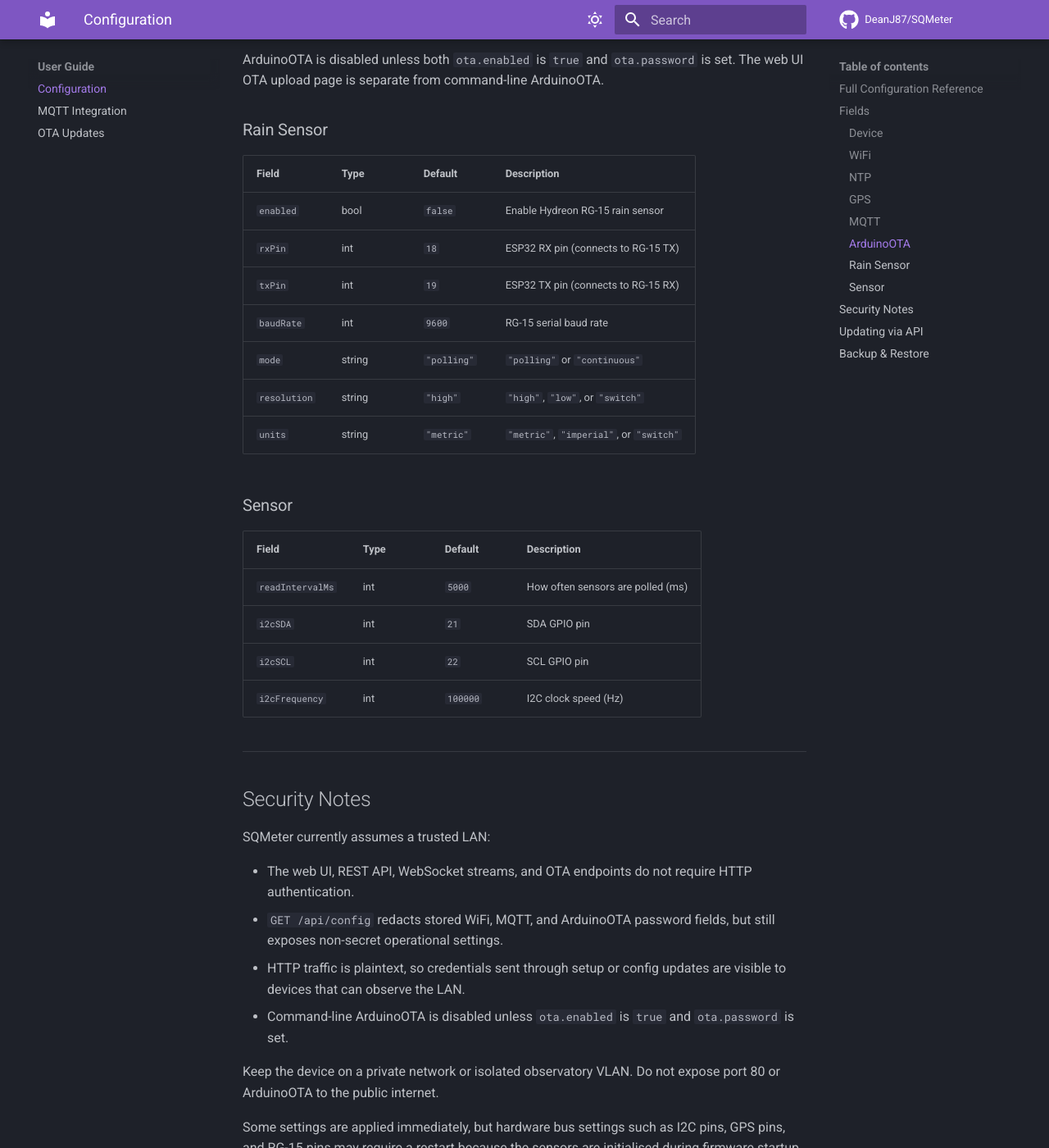
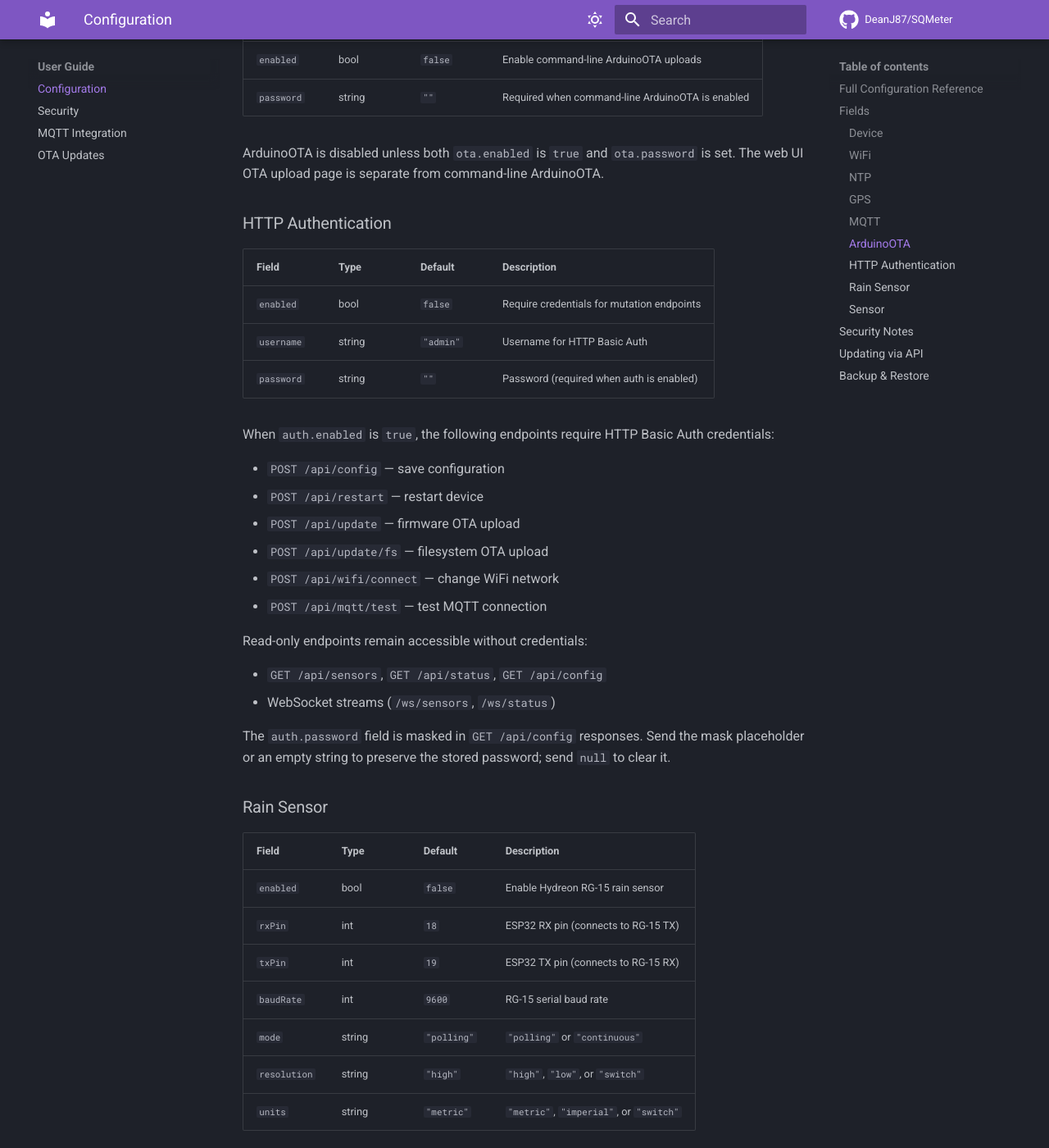
Before and after one commit to DeanJ87/SQMeter, an MkDocs documentation site: the page built from docs/user-guide/configuration.md, in a window 1280 px wide and 1400 px high, scrolled down 4072 px. Shown: the whole window at 82% size. Built offline with MkDocs 1.6.1 and Material for MkDocs 9.7.7, drawn with Linux system fonts in a browser that asks for light colours; comment, search, counter and statistics services are not loaded; some of the changed text lies outside the part shown.

Commit message:
feat: add optional HTTP Basic Auth for sensitive endpoints
Adds an opt-in AuthConfig (auth.enabled, auth.username, auth.password)
that gates mutation endpoints behind HTTP Basic Auth when enabled.
Read-only sensor and status endpoints remain open by default.

Firmware changes:
- Add AuthConfig struct to Config.h; add auth field to Config
- Persist and redact auth.password in Config.cpp toJson/fromJson
- Validate: auth enabled requires non-empty username and password
- Add WebServer::requireAuth() helper using ESPAsyncWebServer authenticate()
- Protect: POST/PUT /api/config, POST /api/restart, POST /api/update,
  POST /api/update/fs, POST /api/wifi/connect, POST /api/mqtt/test
- Leave open: GET endpoints, WebSocket streams

Web UI changes:
- Add AuthConfig interface to types/index.ts
- Add authConfigSchema to validation/configSchema.ts
- Add auth section to mockConfig in mocks/data.ts
- Add HTTP Authentication section to Settings.tsx with enable toggle,
  username and password fields, and password-masking guidance

Docs:
- Add docs/user-guide/security.md with threat model, protected endpoint
  table, setup guide, password reset procedure, and limitations
- Update configuration.md: add auth field reference, update security notes
- Add Security page to mkdocs.yml nav

```diff
--- a/docs/user-guide/configuration.md
+++ b/docs/user-guide/configuration.md
@@ -51,6 +51,12 @@ All settings are stored in NVS (Non-Volatile Storage) and survive firmware and f
 
   "ota": {
     "enabled": false,
+    "password": ""
+  },
+
+  "auth": {
+    "enabled": false,
+    "username": "admin",
     "password": ""
   },
 
@@ -145,6 +151,30 @@ When GPS is enabled and has a fix, it can serve as the primary time source for a
 
 ArduinoOTA is disabled unless both `ota.enabled` is `true` and `ota.password` is set. The web UI OTA upload page is separate from command-line ArduinoOTA.
 
+### HTTP Authentication
+
+| Field | Type | Default | Description |
+|-------|------|---------|-------------|
+| `enabled` | bool | `false` | Require credentials for mutation endpoints |
+| `username` | string | `"admin"` | Username for HTTP Basic Auth |
+| `password` | string | `""` | Password (required when auth is enabled) |
+
+When `auth.enabled` is `true`, the following endpoints require HTTP Basic Auth credentials:
+
+- `POST /api/config` — save configuration
+- `POST /api/restart` — restart device
+- `POST /api/update` — firmware OTA upload
+- `POST /api/update/fs` — filesystem OTA upload
+- `POST /api/wifi/connect` — change WiFi network
+- `POST /api/mqtt/test` — test MQTT connection
+
+Read-only endpoints remain accessible without credentials:
+
+- `GET /api/sensors`, `GET /api/status`, `GET /api/config`
+- WebSocket streams (`/ws/sensors`, `/ws/status`)
+
+The `auth.password` field is masked in `GET /api/config` responses. Send the mask placeholder or an empty string to preserve the stored password; send `null` to clear it.
+
 ### Rain Sensor
 
 | Field | Type | Default | Description |
@@ -170,11 +200,12 @@ ArduinoOTA is disabled unless both `ota.enabled` is `true` and `ota.password` is
 
 ## Security Notes
 
-SQMeter currently assumes a trusted LAN:
+SQMeter is designed for a trusted LAN environment. See the [Security Guide](security.md) for a full threat model and setup recommendations.
 
-- The web UI, REST API, WebSocket streams, and OTA endpoints do not require HTTP authentication.
-- `GET /api/config` redacts stored WiFi, MQTT, and ArduinoOTA password fields, but still exposes non-secret operational settings.
-- HTTP traffic is plaintext, so credentials sent through setup or config updates are visible to devices that can observe the LAN.
+- By default there is no HTTP authentication; read-only and mutation endpoints are both accessible to any LAN device.
+- Enable `auth.enabled` with a strong password to protect mutation endpoints (config save, OTA, restart, WiFi change).
+- `GET /api/config` redacts stored secrets (WiFi, MQTT, OTA, and auth passwords), but still exposes non-secret settings.
+- HTTP traffic is plaintext, so credentials sent via config updates are visible to LAN observers. TLS is not supported on the ESP32 in this firmware.
 - Command-line ArduinoOTA is disabled unless `ota.enabled` is `true` and `ota.password` is set.
 
 Keep the device on a private network or isolated observatory VLAN. Do not expose port 80 or ArduinoOTA to the public internet.
--- a/mkdocs.yml
+++ b/mkdocs.yml
@@ -72,6 +72,7 @@ nav:
     - First Boot: getting-started/first-setup.md
   - User Guide:
     - Configuration: user-guide/configuration.md
+    - Security: user-guide/security.md
     - MQTT Integration: user-guide/mqtt.md
     - OTA Updates: user-guide/ota.md
   - Hardware:
```
Also changed, not shown: docs/user-guide/security.md (added, +101 -0 lines), web/src/components/Settings.tsx (+69 -0 lines), 7 other files.
